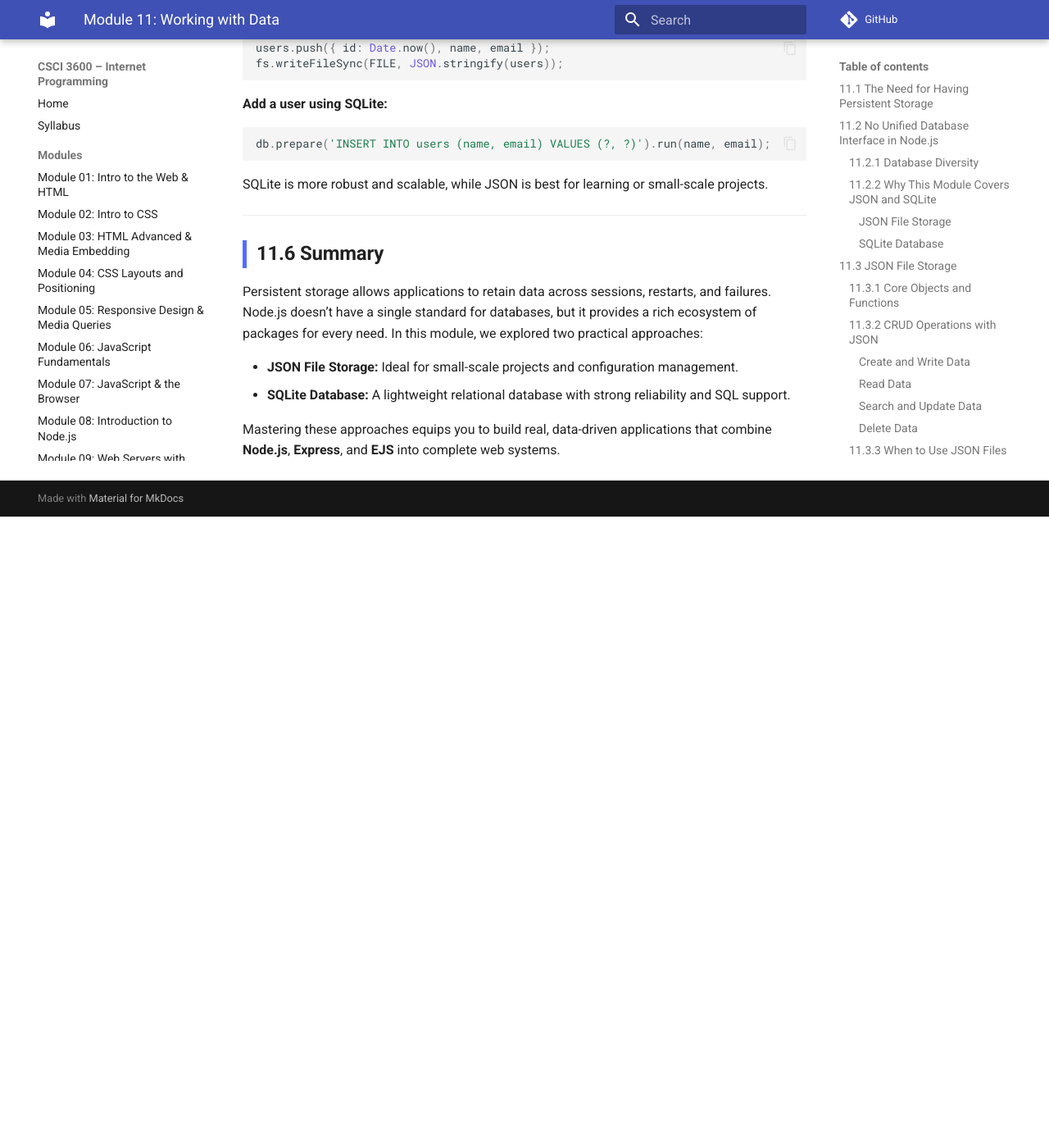
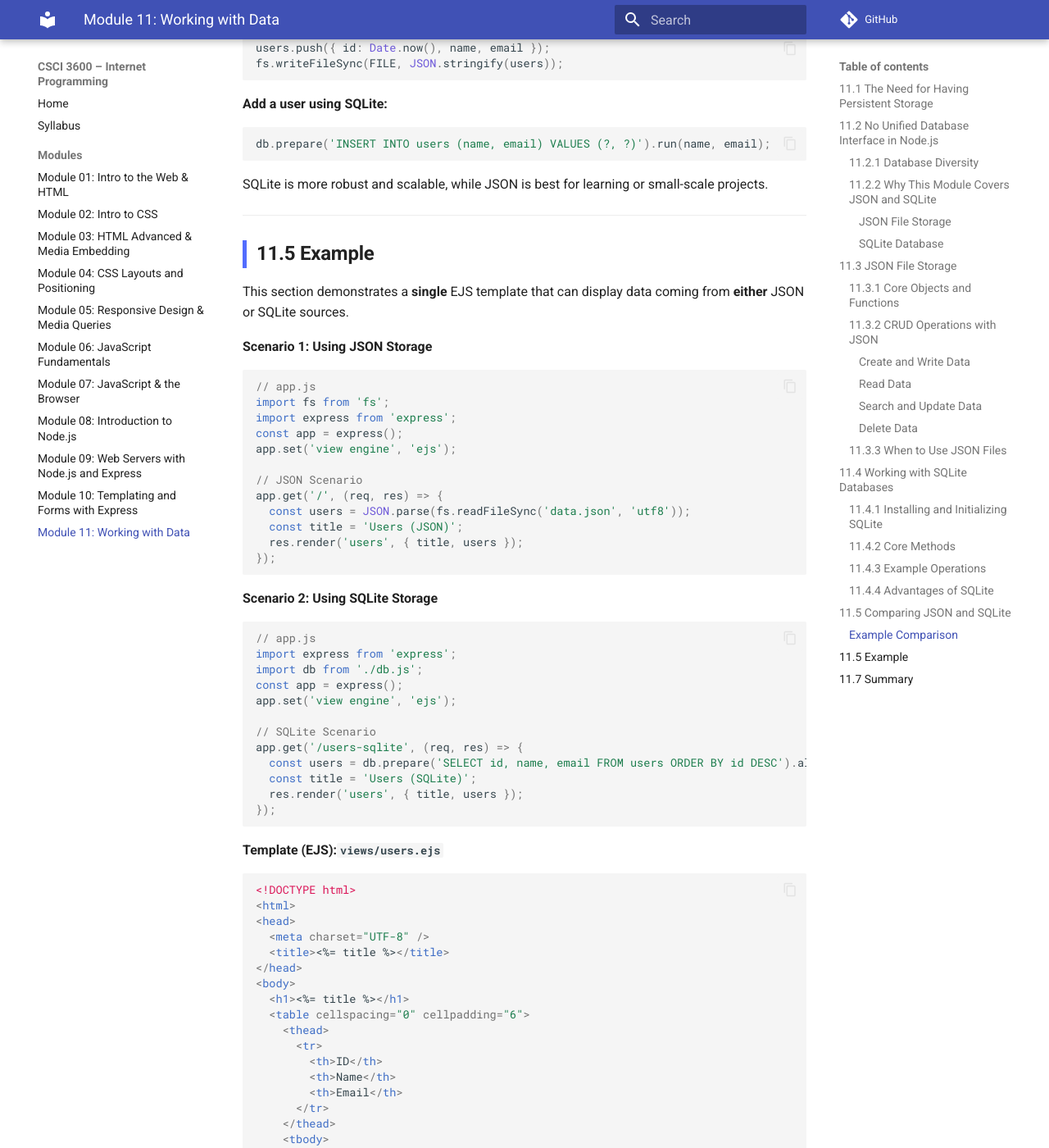
Before and after one commit to rahaeimehr/internet-programming, an MkDocs documentation site: the page built from docs/module-11-working-with-data/index.md, in a window 1280 px wide and 1400 px high, scrolled down 6455 px. Shown: the whole window at 82% size. Built offline with MkDocs 1.6.1 and Material for MkDocs 9.7.7, drawn with Linux system fonts in a browser that asks for light colours; comment, search, counter and statistics services are not loaded; before the commit the page ends 7085 px from its top, so only the background shows below that; some of the changed text lies outside the part shown.

Commit message:
Module 11 - example

````diff
--- a/docs/module-11-working-with-data/index.md
+++ b/docs/module-11-working-with-data/index.md
@@ -244,8 +244,84 @@ db.prepare('INSERT INTO users (name, email) VALUES (?, ?)').run(name, email);
 SQLite is more robust and scalable, while JSON is best for learning or small-scale projects.
 
 ---
+## 11.5 Example
 
-## 11.6 Summary
+This section demonstrates a **single** EJS template that can display data coming from **either** JSON or SQLite sources.
+
+**Scenario 1: Using JSON Storage**
+
+```js
+// app.js
+import fs from 'fs';
+import express from 'express';
+const app = express();
+app.set('view engine', 'ejs');
+
+// JSON Scenario
+app.get('/', (req, res) => {
+  const users = JSON.parse(fs.readFileSync('data.json', 'utf8'));
+  const title = 'Users (JSON)';
+  res.render('users', { title, users });
+});
+
+```
+**Scenario 2: Using SQLite Storage**
+
+```js
+// app.js
+import express from 'express';
+import db from './db.js';
+const app = express();
+app.set('view engine', 'ejs');
+
+// SQLite Scenario
+app.get('/users-sqlite', (req, res) => {
+  const users = db.prepare('SELECT id, name, email FROM users ORDER BY id DESC').all();
+  const title = 'Users (SQLite)';
+  res.render('users', { title, users });
+});
+
+```
+
+**Template (EJS):`views/users.ejs`**
+
+```html
+<!DOCTYPE html>
+<html>
+<head>
+  <meta charset="UTF-8" />
+  <title><%= title %></title>
+</head>
+<body>
+  <h1><%= title %></h1>
+  <table cellspacing="0" cellpadding="6">
+    <thead>
+      <tr>
+        <th>ID</th>
+        <th>Name</th>
+        <th>Email</th>
+      </tr>
+    </thead>
+    <tbody>
+      <% if (!users || users.length === 0) { %>
+        <tr><td colspan="3">No data</td></tr>
+      <% } else { %>
+        <% users.forEach(u => { %>
+          <tr>
+            <td><%= u.id %></td>
+            <td><%= u.name %></td>
+            <td><%= u.email %></td>
+          </tr>
+        <% }) %>
+      <% } %>
+    </tbody>
+  </table>
+</body>
+</html>
+```
+
+---
+## 11.7 Summary
 
 Persistent storage allows applications to retain data across sessions, restarts, and failures. Node.js doesn’t have a single standard for databases, but it provides a rich ecosystem of packages for every need. In this module, we explored two practical approaches:
 
````
